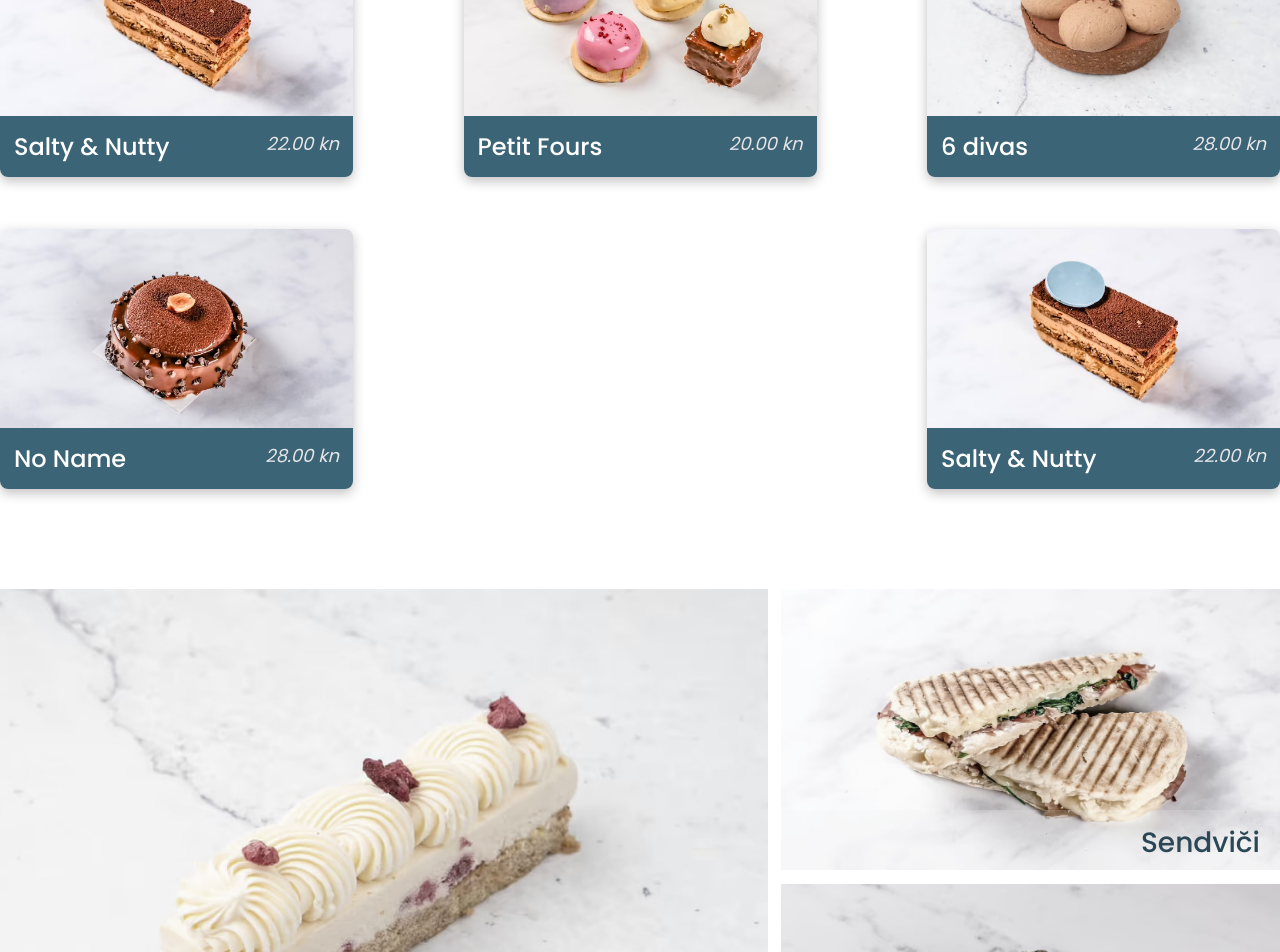
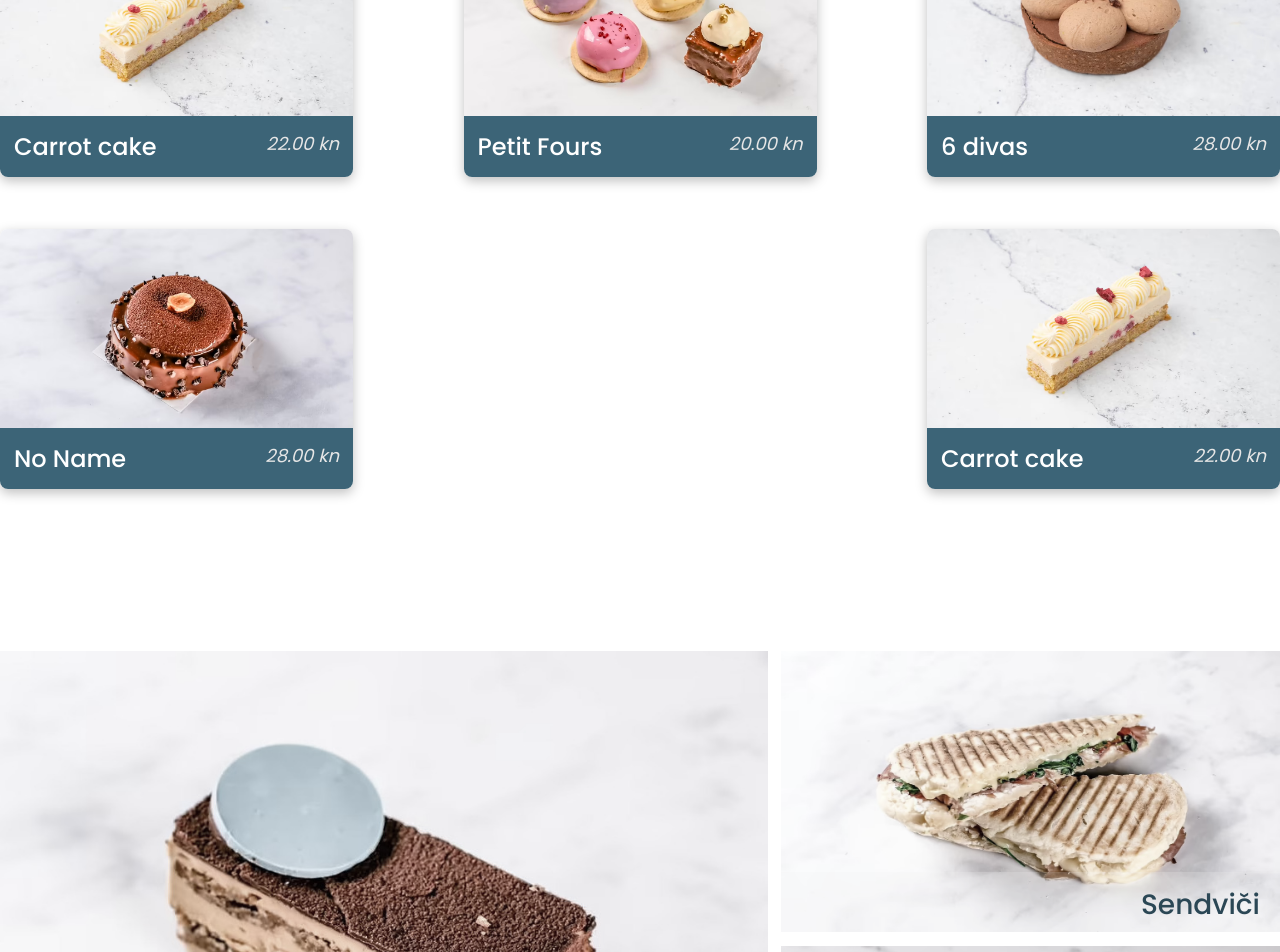
Before and after one commit to pacho26/meet-mia-web-design, a Nuxt app: page / in a window 1280 px wide. Shown: the part 1540-2492 px from the top of the page. Built offline with nearby package versions, Linux system fonts and the light colour scheme; a web font is replaced by a local one.

Commit message:
Change cake cover, make index page responsive

```diff
--- a/components/BaseButton.vue
+++ b/components/BaseButton.vue
@@ -1,5 +1,5 @@
 <template>
-  <nuxt-link v-if="to" class="btn">{{ buttonText }}</nuxt-link>
+  <nuxt-link v-if="to" class="btn" :to="to">{{ buttonText }}</nuxt-link>
   <button v-else class="btn">{{ buttonText }}</button>
 </template>
 
--- a/components/Navigation.vue
+++ b/components/Navigation.vue
@@ -5,9 +5,9 @@
         <fa class="fa-bars" icon="bars"></fa>
       </div>
 
-      <div id="logo">
+      <nuxt-link id="logo" to="/">
         <img src="../assets/img/logo.png" alt="logo" />
-      </div>
+      </nuxt-link>
 
       <ul>
         <li class="dropdown">
@@ -21,7 +21,9 @@
             <a href="#" id="dropdown-item">KROASANI</a>
           </div>
         </li>
-        <li><a href="#">O NAMA</a></li>
+        <li>
+          <nuxt-link to="about-us">O NAMA </nuxt-link>
+        </li>
         <li><a href="#">KONTAKT</a></li>
       </ul>
 
@@ -81,6 +83,14 @@ export default {
   height: 94px;
   box-shadow: 0px 4px 12px rgba(0, 0, 0, 0.25);
   z-index: 999;
+  position: fixed;
+  top: 0;
+  width: 100%;
+  opacity: 0.93;
+
+  &:hover {
+    opacity: 1;
+  }
 }
 
 .nav-main {
@@ -168,7 +178,6 @@ export default {
   background-color: #f9f9f9;
   min-width: 160px;
   box-shadow: 0px 4px 12px rgba(0, 0, 0, 0.25);
-  z-index: 1;
   border-radius: 0 0 8px 8px;
 }
 
@@ -263,21 +272,12 @@ export default {
   display: none;
 }
 
-@media only screen and (min-width: 768px) {
-  .nav-container {
-    position: fixed;
-    top: 0;
-    width: 100%;
-  }
-}
-
 @media only screen and (max-width: 768px) {
   .nav-main ul {
     display: none;
   }
 
   .mobile-nav {
-    display: none;
     box-shadow: rgba(0, 0, 0, 0.25) 0px 6px 10px;
   }
 
--- a/components/Slideshow.vue
+++ b/components/Slideshow.vue
@@ -2,22 +2,24 @@
   <main>
     <div class="slideshow-container">
       <div class="slide fade">
-        <img src="../assets/img/about-us-cover.jpg" style="width: 100%" />
+        <img src="../assets/img/about-us-cover.jpg" />
         <div class="slideshow-text">
           <h1>Meet Mia</h1>
           <p>Dobro došli u naš branch & cake bar, najslađe mjesto u gradu!</p>
-          <BaseButton :buttonText="'Saznajte više'" />
+          <BaseButton :buttonText="'Saznajte više'" to="/about-us" />
         </div>
       </div>
 
       <div class="slide fade">
-        <img src="../assets/img/christmas-cover.jpg" style="width: 100%" />
+        <img src="../assets/img/christmas-cover.jpg" />
         <div class="slideshow-text">
           <h1>Božićna ponuda</h1>
           <p>
             Kušajte naše Božićne delicije i upotpunite svoj blagdanski ugođaj.
           </p>
-          <BaseButton :buttonText="'Saznajte više'" />
+          <div @click="scroll('#bozicna-ponuda')">
+            <BaseButton :buttonText="'Saznajte više'" />
+          </div>
         </div>
       </div>
 
@@ -74,6 +76,12 @@ export default {
     this.startChangeSlidesInterval();
   },
   methods: {
+    async scroll(id) {
+      location.href = id;
+      setTimeout(() => {
+        window.scrollBy(0, -120);
+      }, 1);
+    },
     plusSlides(n) {
       this.showSlides((this.slideIndex += n));
     },
@@ -102,7 +110,6 @@ export default {
     },
     startChangeSlidesInterval() {
       setInterval(() => {
-        console.log('this.skipSwitching :>> ', this.skipSwitching);
         if (!this.skipSwitching) {
           this.plusSlides(1);
         } else {
@@ -136,6 +143,7 @@ export default {
     img {
       width: 100%;
       user-select: none;
+      object-fit: cover;
     }
 
     .slideshow-text {
@@ -144,6 +152,7 @@ export default {
       background-color: hsla(0, 0%, 93%, 0.7);
       width: 100%;
       padding: 14px 24px 24px 30px;
+      opacity: 0.9;
       // text-align: center;
 
       h1 {
@@ -194,6 +203,10 @@ export default {
   &:hover {
     .fa {
       display: block;
+    }
+
+    .slideshow-text {
+      opacity: 1;
     }
   }
 }
@@ -249,4 +262,19 @@ export default {
     opacity: 1;
   }
 }
+
+@media only screen and (max-width: 580px) {
+  .slideshow-container {
+    height: 70vh;
+
+    .slide {
+      img {
+        height: 70vh;
+      }
+
+      .arrows {
+      }
+    }
+  }
+}
 </style>
--- /dev/null
+++ b/pages/about-us.vue
@@ -0,0 +1,36 @@
+<template>
+  <div>
+    <BaseLoader v-if="isLoading" />
+
+    <div class="content-container">
+      <Navigation />
+      <main></main>
+    </div>
+  </div>
+</template>
+
+<script>
+export default {
+  data() {
+    return {
+      isLoading: true,
+    };
+  },
+
+  mounted() {
+    // In order to prevent flash for a moment
+    setTimeout(() => {
+      this.isLoading = false;
+    }, 600);
+  },
+};
+</script>
+
+<style lang="scss" scoped>
+main {
+  margin: 0 auto;
+  max-width: 1500px;
+  margin-top: 140px;
+  margin-bottom: 140px;
+}
+</style>
--- a/pages/index.vue
+++ b/pages/index.vue
@@ -7,7 +7,7 @@
       <main>
         <Slideshow />
 
-        <div class="trendy-container">
+        <div class="trend-container" id="bozicna-ponuda">
           <h2>Božićna ponuda</h2>
 
           <div class="products-container">
@@ -22,9 +22,9 @@
             <Product name="No Name" :price="28" imageSrc="no-name.jpg" />
 
             <Product
-              :name="'Salty & Nutty'"
+              :name="'Carrot cake'"
               :price="22"
-              imageSrc="salty-and-nutty.jpg"
+              imageSrc="carrot-cake.jpg"
             />
 
             <Product
@@ -38,17 +38,17 @@
             <Product name="No Name" :price="28" imageSrc="no-name.jpg" />
 
             <Product
-              :name="'Salty & Nutty'"
+              :name="'Carrot cake'"
               :price="22"
-              imageSrc="salty-and-nutty.jpg"
+              imageSrc="carrot-cake.jpg"
             />
           </div>
         </div>
 
-        <div class="categories mt-5">
+        <div class="categories">
           <div class="cakes">
             <img
-              src="../assets/img/products/carrot-cake-cover.jpg"
+              src="../assets/img/products/salty-and-nutty-cover.jpg"
               style="width: 100%"
             />
             <div class="category-text-container">
@@ -89,7 +89,10 @@ export default {
   },
 
   mounted() {
-    this.isLoading = false;
+    // In order to prevent flash for a moment
+    setTimeout(() => {
+      this.isLoading = false;
+    }, 600);
   },
 };
 </script>
@@ -101,7 +104,7 @@ main {
   margin-top: 140px;
   margin-bottom: 140px;
 
-  .trendy-container {
+  .trend-container {
     margin-top: 100px;
 
     h2 {
@@ -122,6 +125,7 @@ main {
 
   .categories {
     position: relative;
+    margin-top: 110px;
 
     .category-text-container {
       background-color: hsl(0, 0%, 93%, 0.6);
```
Also changed, not shown: assets/img/products/salty-and-nutty-cover.jpg (added), 1 other file (tests, documents, lock files or other folders).
